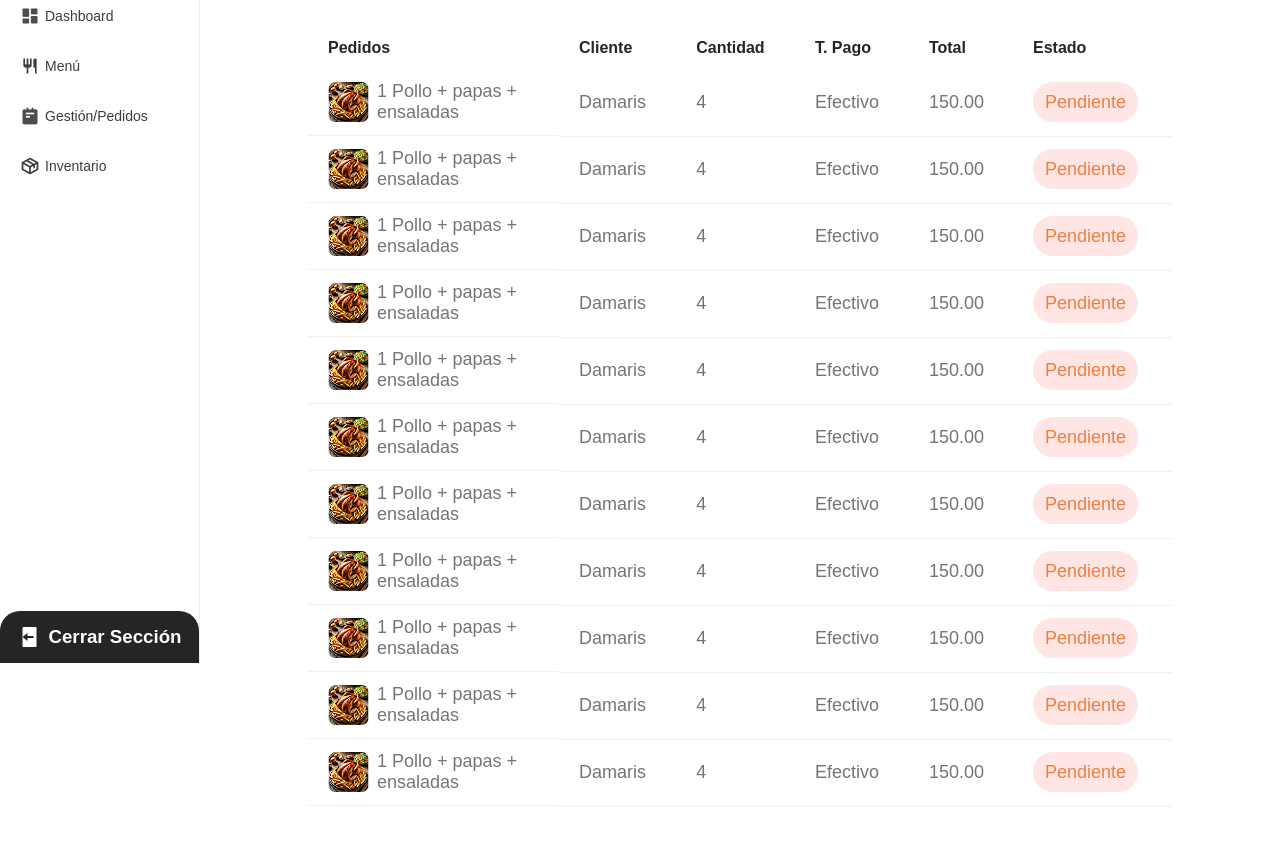
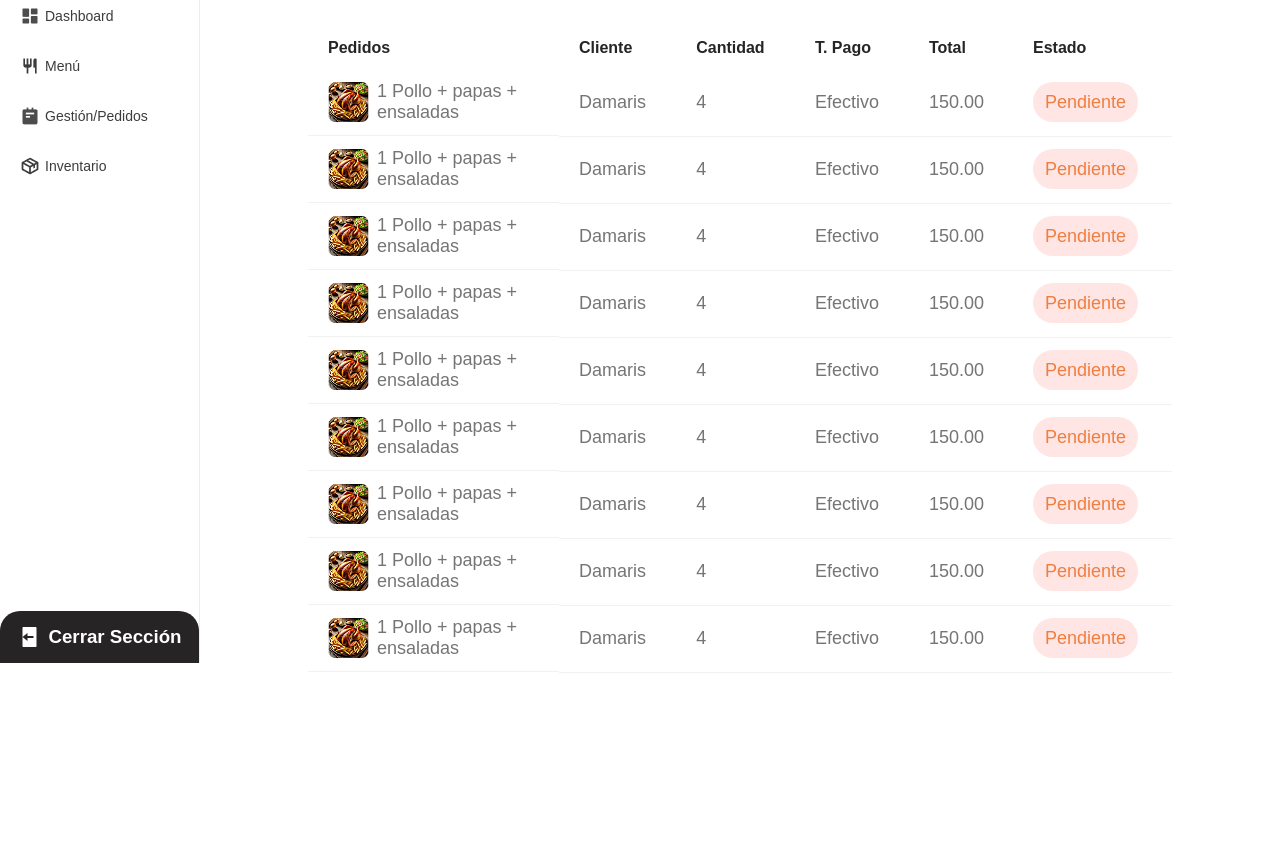
Before and after one commit to DamiCayetano/Polleria_suarez, a plain HTML site: page pages/gestion_de_pedidos.html in a window 1280 px wide. Shown: the part 137-982 px from the top of the page. After the commit the page ends 850 px from the top, so only its background shows below. Drawn offline with Linux system fonts and the light colour scheme.

Commit message:
Update gestion_de_pedidos.html

```diff
--- a/pages/gestion_de_pedidos.html
+++ b/pages/gestion_de_pedidos.html
@@ -186,28 +186,6 @@
                         <td class="th-ocultar">150.00</td>
                         <td><span class="td-pendiente">Pendiente</span></td>
                     </tr>
-                    <tr>
-                        <td class="td-pedido">
-                            <img src="../assets/img/gestion/pollo.png" alt="pollo">
-                            <p>1 Pollo + papas + <br> ensaladas</p>
-                        </td>
-                        <td class="th-ocultar">Damaris</td>
-                        <td>4</td>
-                        <td class="th-ocultar">Efectivo</td>
-                        <td class="th-ocultar">150.00</td>
-                        <td><span class="td-pendiente">Pendiente</span></td>
-                    </tr>
-                    <tr>
-                        <td class="td-pedido">
-                            <img src="../assets/img/gestion/pollo.png" alt="pollo">
-                            <p>1 Pollo + papas + <br> ensaladas</p>
-                        </td>
-                        <td class="th-ocultar">Damaris</td>
-                        <td>4</td>
-                        <td class="th-ocultar">Efectivo</td>
-                        <td class="th-ocultar">150.00</td>
-                        <td><span class="td-pendiente">Pendiente</span></td>
-                    </tr>
                 </tbody>
             </table>
         </article>
```
